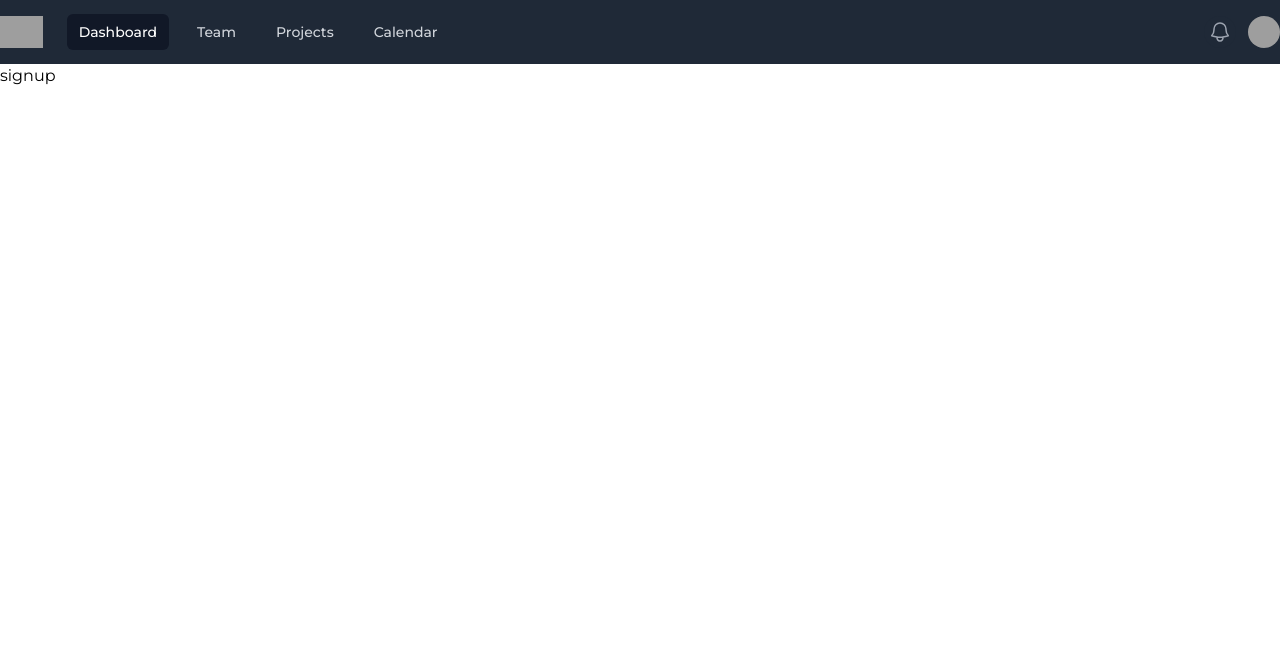
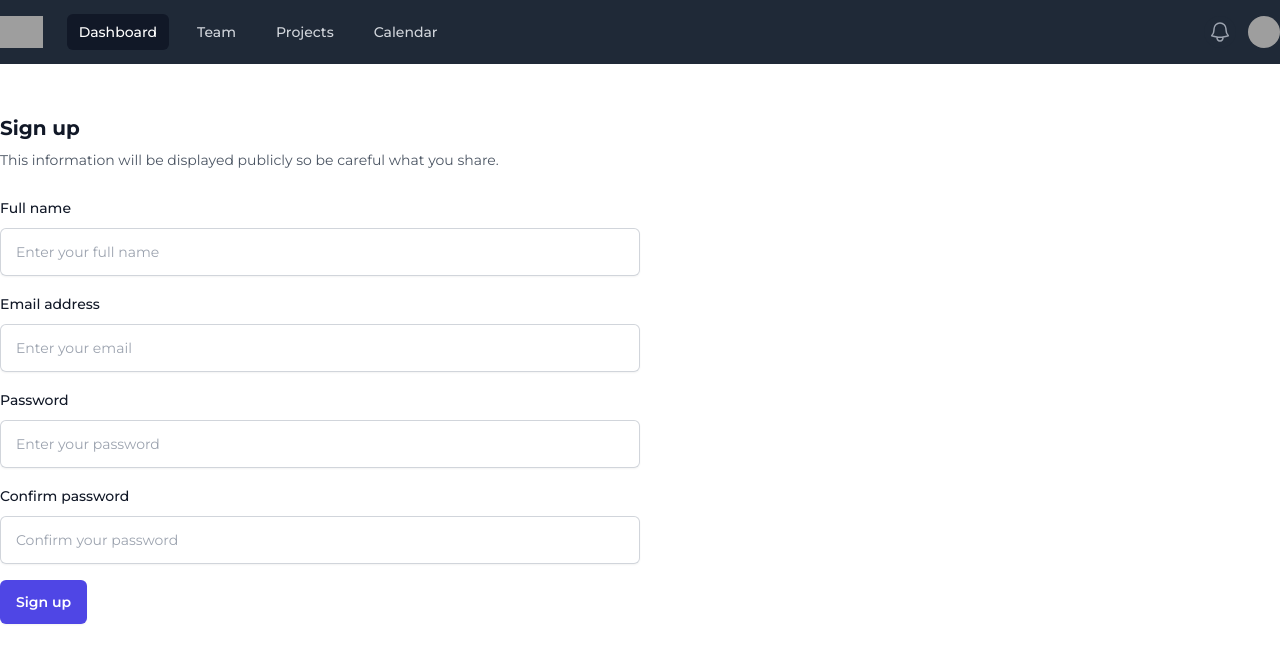
Before and after one commit to dhimankamal/dasboard-next-js, a Next.js app: page /auth/signup in a window 1280 px wide. Shown: the top 662 px of the page. Built offline with nearby package versions, Linux system fonts and the light colour scheme; grey boxes are pictures that could not be loaded.

Commit message:
add sign up page

```diff
--- a/pages/auth/signup.tsx
+++ b/pages/auth/signup.tsx
@@ -1,9 +1,43 @@
+import { Button } from "@/components/ui/Button";
+import Input from "@/components/ui/Input";
 import { NextPage } from "next";
 
 interface Props {}
 
 const Signup: NextPage<Props> = ({}) => {
-  return <div>signup</div>;
+  return (
+    <div className="container mx-auto py-12">
+      <h1>Sign up</h1>
+      <p>
+        This information will be displayed publicly so be careful what you
+        share.
+      </p>
+      <form className="py-6 space-y-4 w-6/12">
+        <Input
+          label="Full name"
+          inputProps={{ placeholder: "Enter your full name" }}
+        />
+        <Input
+          label="Email address"
+          inputProps={{ placeholder: "Enter your email" }}
+        />
+        <Input
+          label="Password"
+          inputProps={{ placeholder: "Enter your password", type: "password" }}
+        />
+        <Input
+          label="Confirm password"
+          inputProps={{
+            placeholder: "Confirm your password",
+            type: "password",
+          }}
+        />
+        <Button type="submit" className="bg-green-600 hover:bg-green-500">
+          Sign up
+        </Button>
+      </form>
+    </div>
+  );
 };
 
 export default Signup;
```
